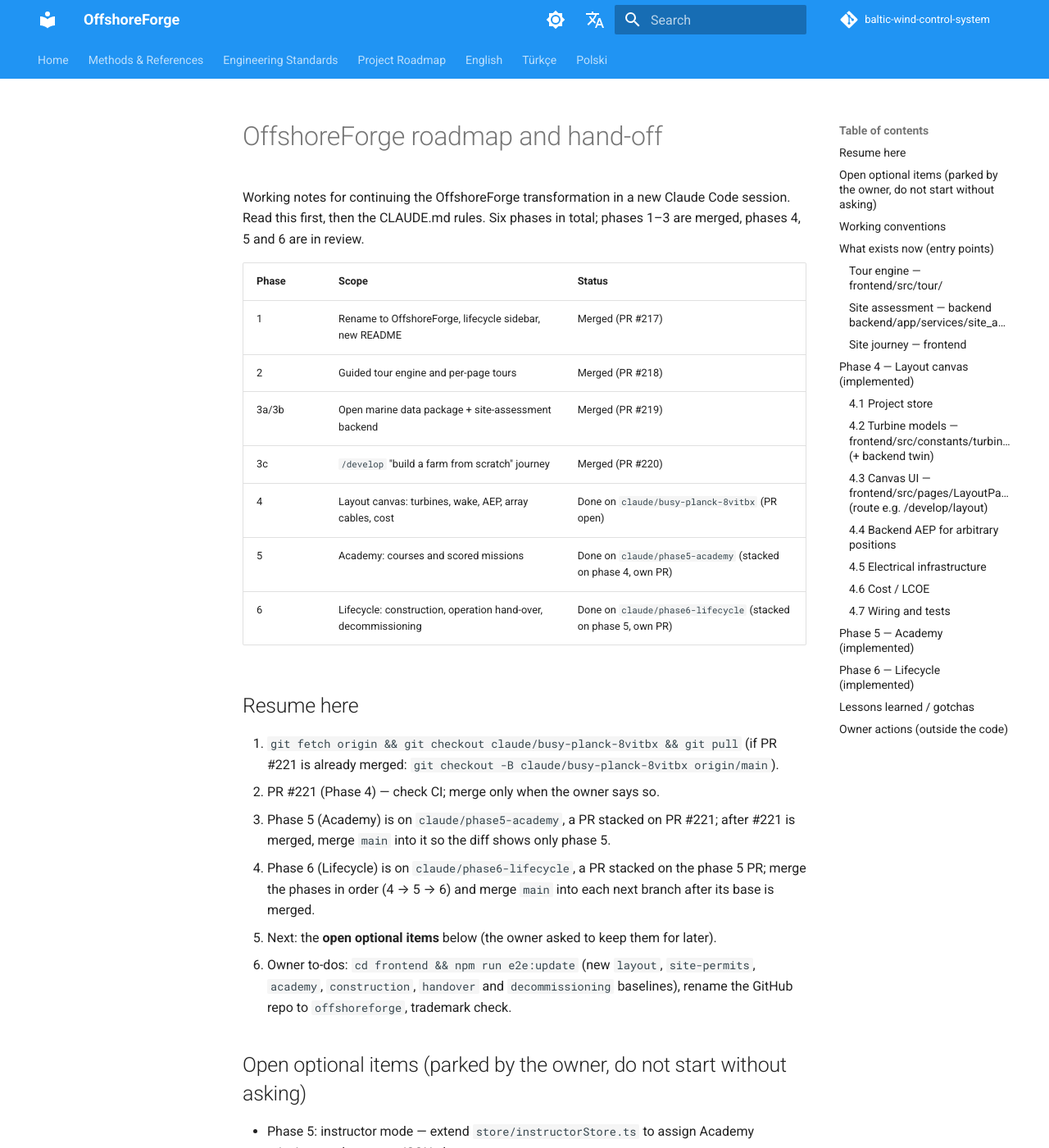
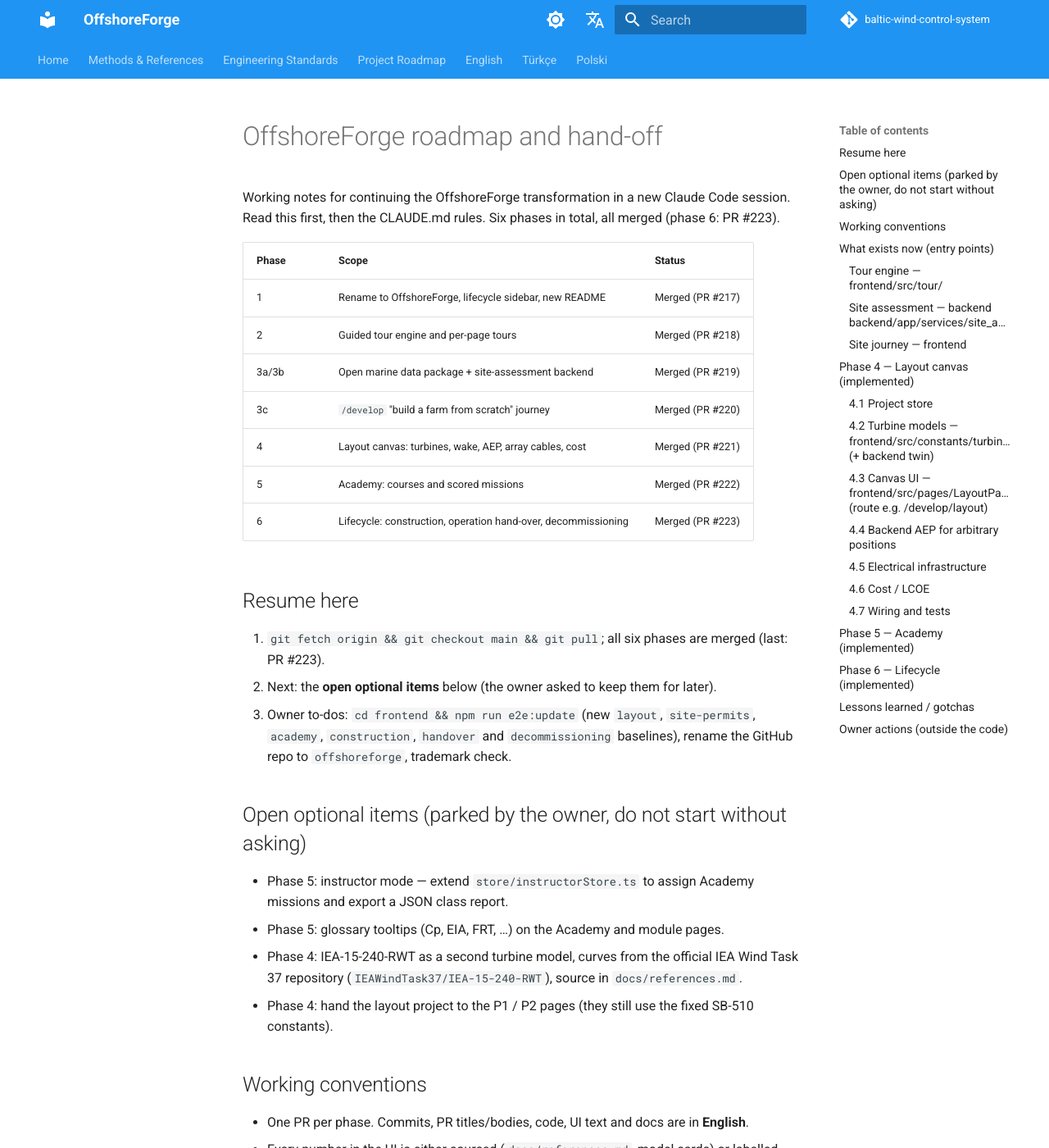
Before and after one commit to polat-mustafa/baltic-wind-control-system, an MkDocs documentation site: the page built from docs/offshoreforge-roadmap.md, in a window 1280 px wide and 1400 px high. Shown: the whole window at 82% size. Built offline with MkDocs 1.6.1 and Material for MkDocs 9.7.7, drawn with Linux system fonts in a browser that asks for light colours; comment, search, counter and statistics services are not loaded.

Commit message:
docs(roadmap): phases 4-6 merged; next are the parked optional items
Co-Authored-By: Claude Opus 5.5 <noreply@anthropic.com>
Claude-Session: https://claude.ai/code/session_01BKh8zitiJosPUenoD7v6T7

```diff
--- a/docs/offshoreforge-roadmap.md
+++ b/docs/offshoreforge-roadmap.md
@@ -1,7 +1,7 @@
 # OffshoreForge roadmap and hand-off
 
 Working notes for continuing the OffshoreForge transformation in a new Claude Code session.
-Read this first, then the CLAUDE.md rules. Six phases in total; phases 1–3 are merged, phases 4, 5 and 6 are in review.
+Read this first, then the CLAUDE.md rules. Six phases in total, all merged (phase 6: PR #223).
 
 | Phase | Scope | Status |
 |---|---|---|
@@ -9,21 +9,15 @@ Read this first, then the CLAUDE.md rules. Six phases in total; phases 1–3 are
 | 2 | Guided tour engine and per-page tours | Merged (PR #218) |
 | 3a/3b | Open marine data package + site-assessment backend | Merged (PR #219) |
 | 3c | `/develop` "build a farm from scratch" journey | Merged (PR #220) |
-| 4 | Layout canvas: turbines, wake, AEP, array cables, cost | Done on `claude/busy-planck-8vitbx` (PR open) |
-| 5 | Academy: courses and scored missions | Done on `claude/phase5-academy` (stacked on phase 4, own PR) |
-| 6 | Lifecycle: construction, operation hand-over, decommissioning | Done on `claude/phase6-lifecycle` (stacked on phase 5, own PR) |
+| 4 | Layout canvas: turbines, wake, AEP, array cables, cost | Merged (PR #221) |
+| 5 | Academy: courses and scored missions | Merged (PR #222) |
+| 6 | Lifecycle: construction, operation hand-over, decommissioning | Merged (PR #223) |
 
 ## Resume here
 
-1. `git fetch origin && git checkout claude/busy-planck-8vitbx && git pull`
-   (if PR #221 is already merged: `git checkout -B claude/busy-planck-8vitbx origin/main`).
-2. PR #221 (Phase 4) — check CI; merge only when the owner says so.
-3. Phase 5 (Academy) is on `claude/phase5-academy`, a PR stacked on PR #221; after #221 is merged, merge
-   `main` into it so the diff shows only phase 5.
-4. Phase 6 (Lifecycle) is on `claude/phase6-lifecycle`, a PR stacked on the phase 5 PR; merge the
-   phases in order (4 → 5 → 6) and merge `main` into each next branch after its base is merged.
-5. Next: the **open optional items** below (the owner asked to keep them for later).
-6. Owner to-dos: `cd frontend && npm run e2e:update` (new `layout`, `site-permits`, `academy`, `construction`,
+1. `git fetch origin && git checkout main && git pull`; all six phases are merged (last: PR #223).
+2. Next: the **open optional items** below (the owner asked to keep them for later).
+3. Owner to-dos: `cd frontend && npm run e2e:update` (new `layout`, `site-permits`, `academy`, `construction`,
    `handover` and `decommissioning` baselines), rename the GitHub repo to `offshoreforge`, trademark check.
 
 ## Open optional items (parked by the owner, do not start without asking)
```
